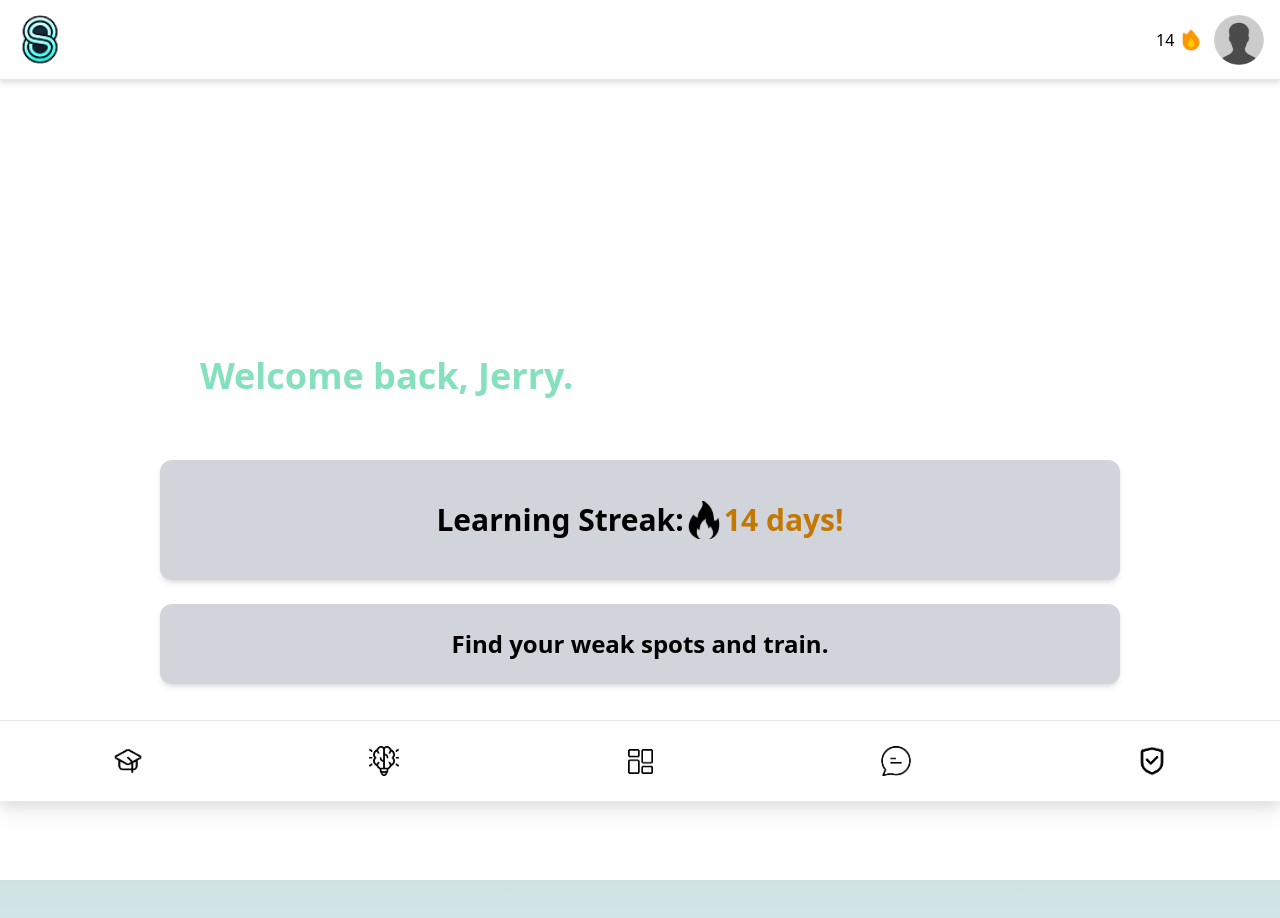
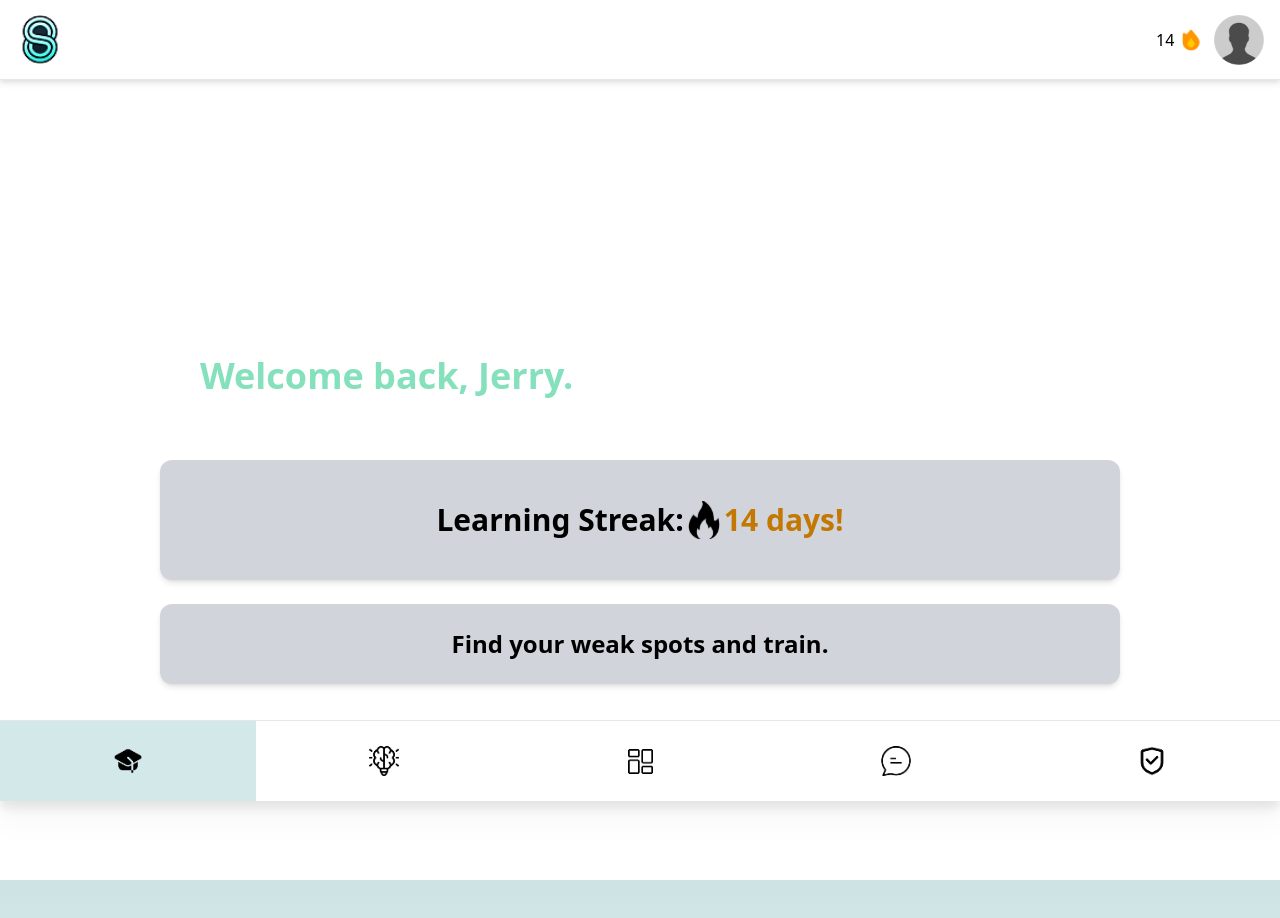
Before and after one commit to tysenh1/ScamSmart-Hackathon, a Next.js app: page / in a window 1280 px wide. Shown: the top 918 px of the page. Built offline with nearby package versions, Linux system fonts and the light colour scheme.

Commit message:
Fixed errors with the bottom navbar

```diff
--- a/app/page.tsx
+++ b/app/page.tsx
@@ -1,7 +1,8 @@
 'use client'
 
-import React, { useState } from 'react';
+import React, { useState, useEffect } from 'react';
 import Link from 'next/link';
+import {useStateContext} from "@/app/StateContext";
 
 interface WelcomeMessageCard {
   userName: string
@@ -60,6 +61,11 @@ const WeakSpotsCardDisplay = () => {
 };
 
 const page = () => {
+    const { setActivePage } = useStateContext();
+
+    useEffect(() => {
+        setActivePage("learn");
+    }, [])
   return (
     <div className="bg-white min-h-screen flex flex-col justify-center items-center space-y-6 overflow-hidden">
     <h1 className="mb-4"></h1>
--- a/app/train/page.tsx
+++ b/app/train/page.tsx
@@ -54,7 +54,7 @@ export default function page() {
     const dailChallengeFinished = true;
 
     useEffect(() => {
-        setActivePage("learn");
+        setActivePage("train");
     }, [])
 
     return (
```
